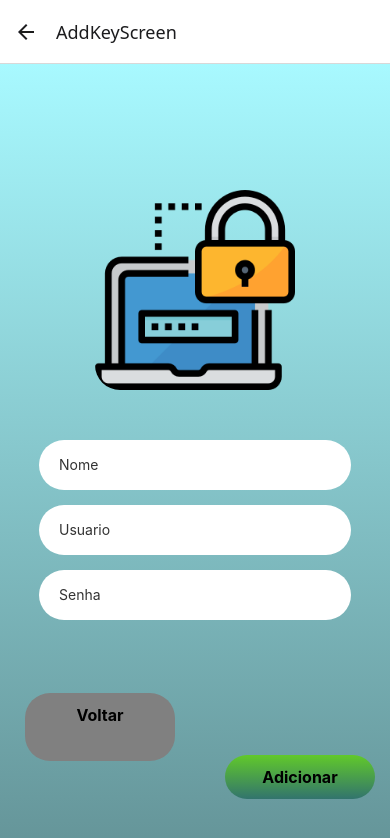
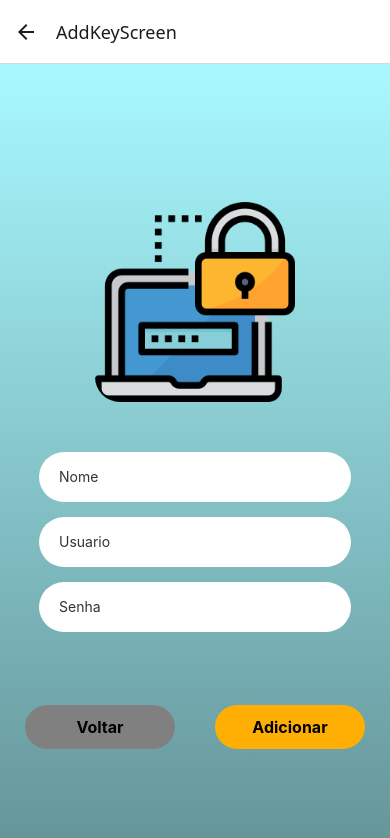
Before and after one commit to vialsa/Where-my-key, a React Native app: screen /AddKeyScreen in a window 390 px wide. Shown: the top 838 px of the page. Built offline with nearby package versions, Linux system fonts and the light colour scheme.

Commit message:
Update index.tsx

```diff
--- a/src/components/screens/AddKeyScreen/index.tsx
+++ b/src/components/screens/AddKeyScreen/index.tsx
@@ -27,7 +27,7 @@ export default function ModalKeyScreen() {
         <Input placeholder="Senha" secureTextEntry />
         <View style={styles.buttonsArea}>
           <Button text="Voltar" type="secondary" onPress={() => navigation.navigate('HomeScreen')} style={{ top: 50, marginRight: 20 }}  />
-          <Button text="Adicionar" type="primary" onPress={() => {}} style={{top: 50, marginLeft: 20}}  />
+          <Button text="Adicionar" type="warning" onPress={() => {}} style={{top: 50, marginLeft: 20}}  />
         </View>
     </LinearGradient>
   );
```
